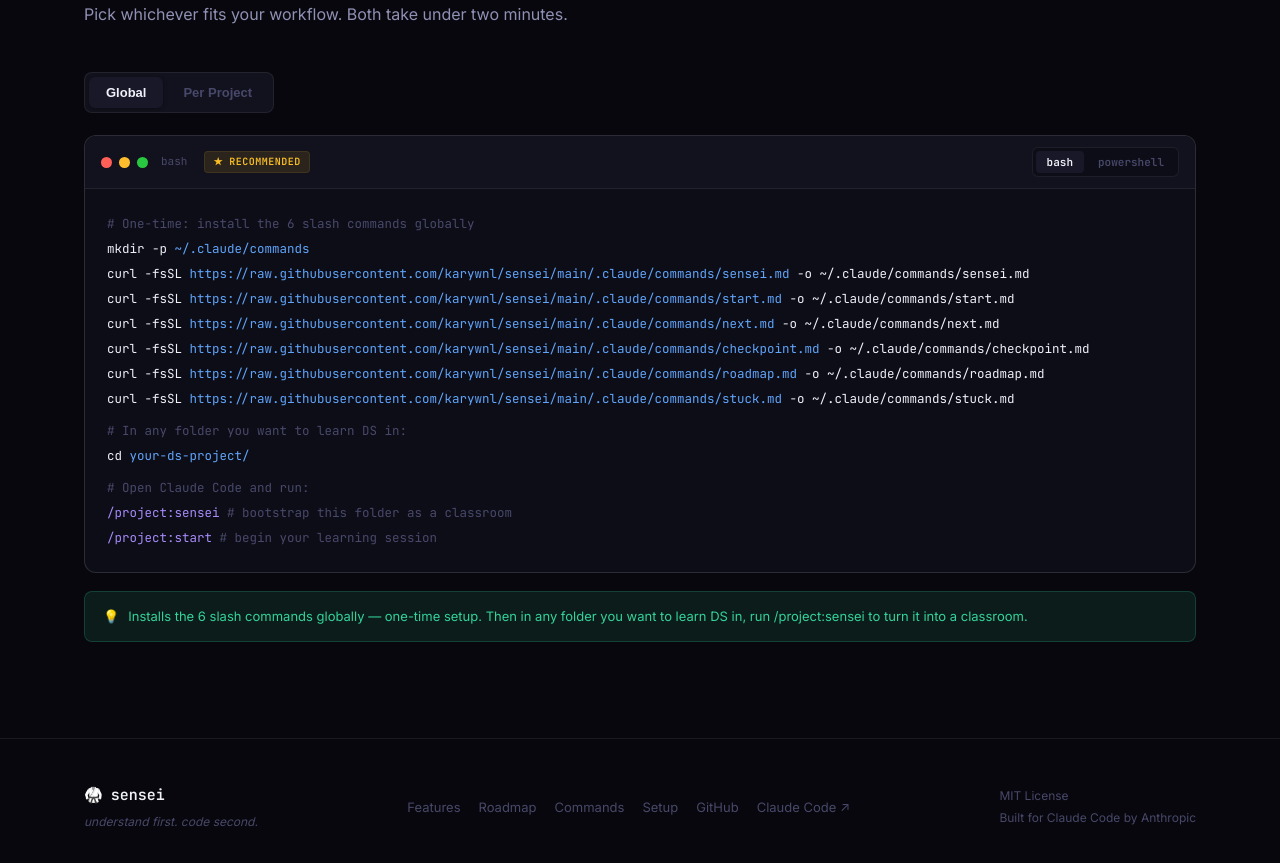
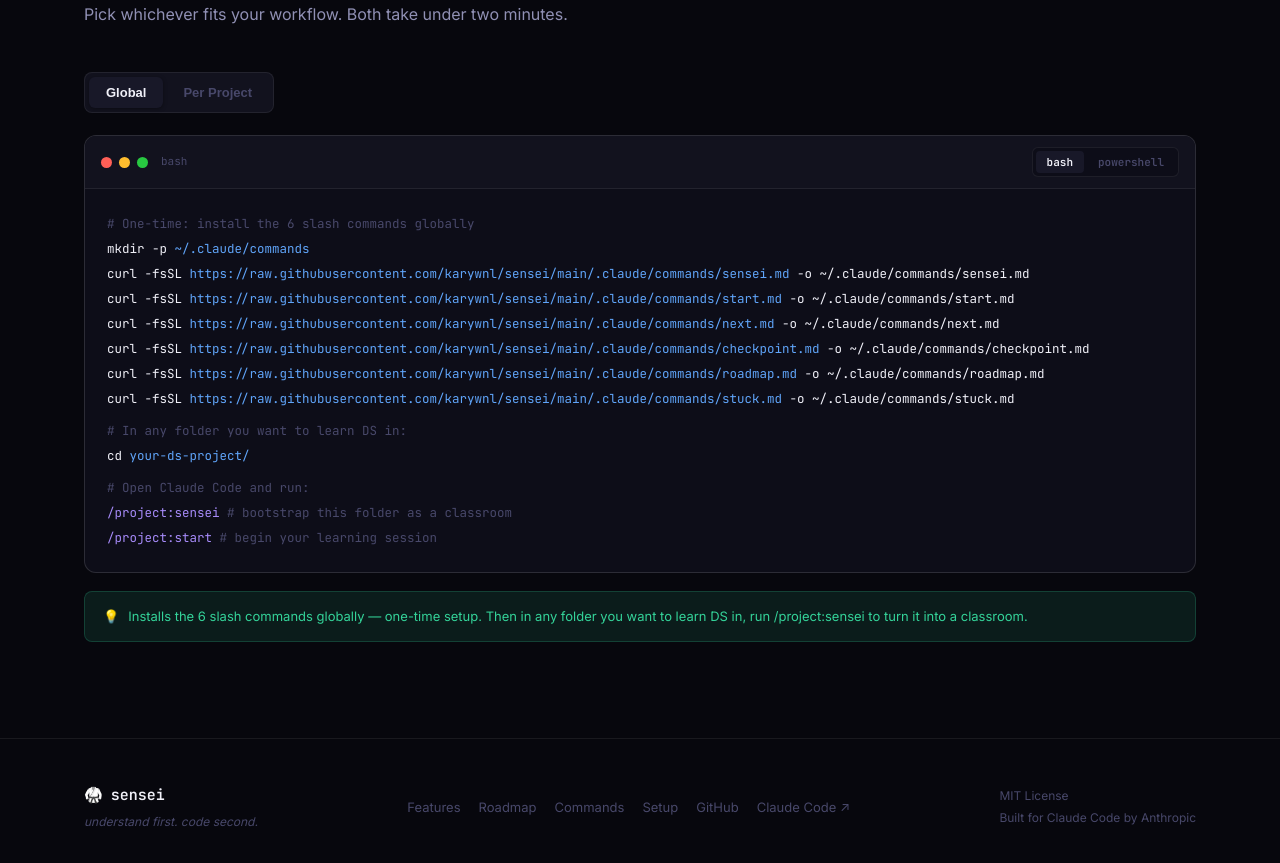
Before and after one commit to karywnl/sensei, a React (Vite) app: page / in a window 1280 px wide. Shown: the part 5500-6363 px from the top of the page. Built offline with nearby package versions, Linux system fonts and the light colour scheme.

Commit message:
fix(frontend) : removed recommended badge for a cleaner look

```diff
--- a/src/components/Setup.jsx
+++ b/src/components/Setup.jsx
@@ -7,7 +7,6 @@
   {
     id: 'recommended',
     label: 'Global',
-    recommended: true,
     note: 'Installs the 6 slash commands globally — one-time setup. Then in any folder you want to learn DS in, run /project:sensei to turn it into a classroom.',
     lines: {
       bash: [
@@ -143,25 +142,6 @@
               <span className="tdot y" />
               <span className="tdot g" />
               <span className="code-block-label">{os}</span>
-              {tab.recommended && (
-                <span
-                  style={{
-                    marginLeft: '10px',
-                    padding: '2px 8px',
-                    borderRadius: '4px',
-                    fontSize: '10px',
-                    fontWeight: 700,
-                    letterSpacing: '0.05em',
-                    fontFamily: 'var(--mono)',
-                    color: 'var(--yellow)',
-                    background: 'var(--yellow-dim)',
-                    border: '1px solid var(--yellow-dim)',
-                    textTransform: 'uppercase',
-                  }}
-                >
-                  ★ Recommended
-                </span>
-              )}
               <div
                 style={{
                   marginLeft: 'auto',
```
